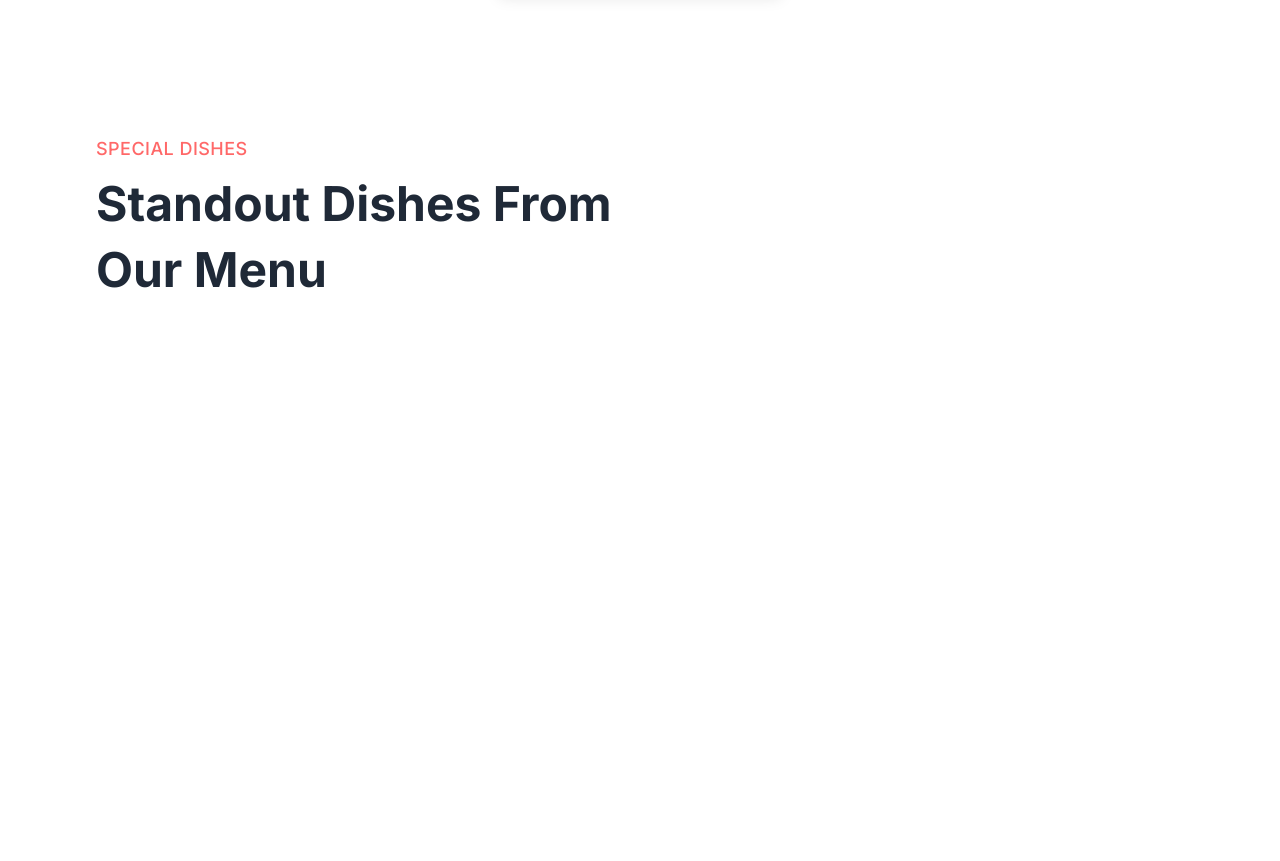
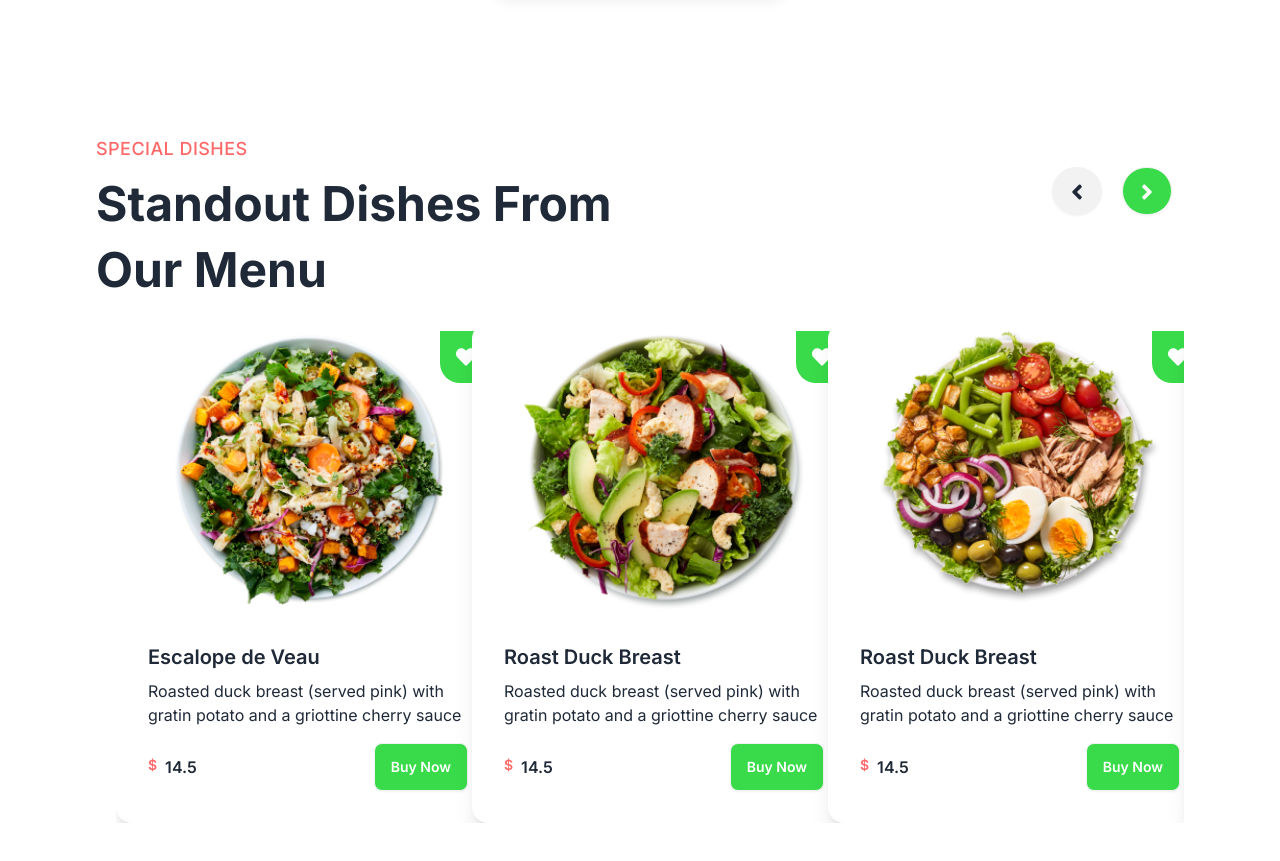
Before and after one commit to venuchilukala/QuickBite, a React (Vite) app in the folder client/: page / in a window 1280 px wide. Shown: the part 1460-2321 px from the top of the page. Before the commit the page ends 1843 px from the top, so only its background shows below. Built offline with nearby package versions, Linux system fonts and the light colour scheme.

Commit message:
Added Special dishes Section

```diff
--- a/client/package.json
+++ b/client/package.json
@@ -16,6 +16,8 @@
     "react-dom": "^18.3.1",
     "react-icons": "^5.3.0",
     "react-router-dom": "^6.27.0",
+    "react-slick": "^0.30.2",
+    "slick-carousel": "^1.8.1",
     "sort-by": "^1.2.0"
   },
   "devDependencies": {
--- a/client/src/App.css
+++ b/client/src/App.css
@@ -19,3 +19,7 @@ header{
 .title{
     @apply text-4xl md:text-5xl my-2 font-bold md:leading-snug leading-snug
 }
+
+.heartStar{
+    border-radius: 0 20px 0 20px;
+}
--- /dev/null
+++ b/client/src/components/Cards.jsx
@@ -0,0 +1,40 @@
+import React, { useState } from "react";
+import {Link} from "react-router-dom"
+import {FaHeart} from "react-icons/fa"
+
+const Cards = (props) => {
+  const { item } = props;
+  const { _id, name, recipe, image, category, price } = item;
+
+  const [isHeartFilled, setIsHeartFilled] = useState(false)
+
+  const handleHeartClick = ()=>{
+    setIsHeartFilled(!isHeartFilled)
+  }
+
+  return (
+    <div className="card bg-base-100 w-96 shadow-xl">
+        <div className={`rating gap-1 absolute p-4 right-2 top-2 heartStar bg-green  ${isHeartFilled ? 'text-rose-500' : 'text-white'}`} onClick={handleHeartClick}>
+            <FaHeart className="h-5 w-5 cursor-pointer"/>
+        </div>
+      <Link to={`/menu/${_id}`}>
+        <figure>
+          <img src={image} alt={name} className="hover:scale-105 transition-all duration-200 md:h-72"/>
+        </figure>
+      </Link>
+      <div className="card-body">
+        <Link to={`/menu/${_id}`}><h2 className="card-title">{name}</h2></Link>
+        <p>{recipe}</p>
+        <div className="card-actions justify-between items-center mt-2">
+          <h5 className="font-semibold flex gap-2">
+            <span className="text-sm text-red">$</span>
+            {price}
+          </h5>
+          <button className="btn bg-green text-white">Buy Now</button>
+        </div>
+      </div>
+    </div>
+  );
+};
+
+export default Cards;
--- a/client/src/components/Navbar.jsx
+++ b/client/src/components/Navbar.jsx
@@ -136,7 +136,7 @@ const Navbar = () => {
                   d="M3 3h2l.4 2M7 13h10l4-8H5.4M7 13L5.4 5M7 13l-2.293 2.293c-.63.63-.184 1.707.707 1.707H17m0 0a2 2 0 100 4 2 2 0 000-4zm-8 2a2 2 0 11-4 0 2 2 0 014 0z"
                 />
               </svg>
-              <span class="badge badge-sm indicator-item">8</span>
+              <span className="badge badge-sm indicator-item">8</span>
             </div>
           </div>
 
--- a/client/src/pages/home/SpecialDishes.jsx
+++ b/client/src/pages/home/SpecialDishes.jsx
@@ -1,14 +1,112 @@
-import React from 'react'
+import React, { useEffect, useRef, useState } from "react";
+import Slider from "react-slick";
+import "slick-carousel/slick/slick.css";
+import "slick-carousel/slick/slick-theme.css";
+import Cards from "../../components/Cards";
+import { FaAngleLeft, FaAngleRight } from "react-icons/fa";
+
+const simpleNextArrow = (props) => {
+  const { className, style, onclick } = props;
+  return (
+    <div
+      className={className}
+      style={{ ...style, display: "block", background: "red" }}
+      onClick={onclick}
+    >
+      Next
+    </div>
+  );
+};
+
+const simplePrevArrow = (props) => {
+    const { className, style, onclick } = props;
+    return (
+      <div
+        className={className}
+        style={{ ...style, display: "block", background: "green" }}
+        onClick={onclick}
+      >
+        Back
+      </div>
+    );
+  };
 
 const SpecialDishes = () => {
+  const [recipes, setRecipes] = useState([]);
+
+  const slider = React.useRef(null);
+
+  useEffect(() => {
+    (async () => {
+      const response = await fetch("/menu.json");
+      const data = await response.json();
+      const specials = data.filter((item) => item.category === "popular");
+      setRecipes(specials);
+    })();
+  }, []);
+
+  //settings
+  const settings = {
+    dots: true,
+    infinite: false,
+    speed: 500,
+    slidesToShow: 3,
+    slidesToScroll: 3,
+    initialSlide: 0,
+    responsive: [
+      {
+        breakpoint: 1024,
+        settings: {
+          slidesToShow: 3,
+          slidesToScroll: 3,
+          infinite: true,
+          dots: true,
+        },
+      },
+      {
+        breakpoint: 600,
+        settings: {
+          slidesToShow: 2,
+          slidesToScroll: 2,
+          initialSlide: 2,
+        },
+      },
+      {
+        breakpoint: 480,
+        settings: {
+          slidesToShow: 1,
+          slidesToScroll: 1,
+        },
+      },
+    ],
+    nextArrow : <simpleNextArrow/>,
+    prevArrow : <simplePrevArrow/>
+  };
+
   return (
-    <div className='section-container my-20'>
+    <div className="section-container my-20 relative">
       <div className="text-left">
         <p className="subtitle">Special Dishes</p>
         <h2 className="title md:w-[520px]">Standout Dishes From Our Menu</h2>
       </div>
+      {/* Arrows to slide */}
+      <div className="md:absolute right-3 top-8 mb-10 md:mr-24">
+        <button onClick={()=>{slider?.current?.slickPrev()}} className="btn p-2 rounded-full ml-5">
+            <FaAngleLeft className="h-8 w-8 p-1"/>
+        </button>
+        <button onClick={()=>{slider?.current?.slickNext()}} className="btn p-2 rounded-full ml-5 bg-green">
+            <FaAngleRight className="h-8 w-8 p-1 text-white"/>
+        </button>
+      </div>
+      <div>
+        <Slider ref={slider} {...settings} className="overflow-hidden mt-5 space-x-5">
+          {recipes.map((item, i) => (
+            <Cards key={i} item={item} />
+          ))}
+        </Slider>
+      </div>
     </div>
-  )
-}
+  );
+};
 
-export default SpecialDishes
+export default SpecialDishes;
```
Also changed, not shown: 1 other file (tests, documents, lock files or other folders).
